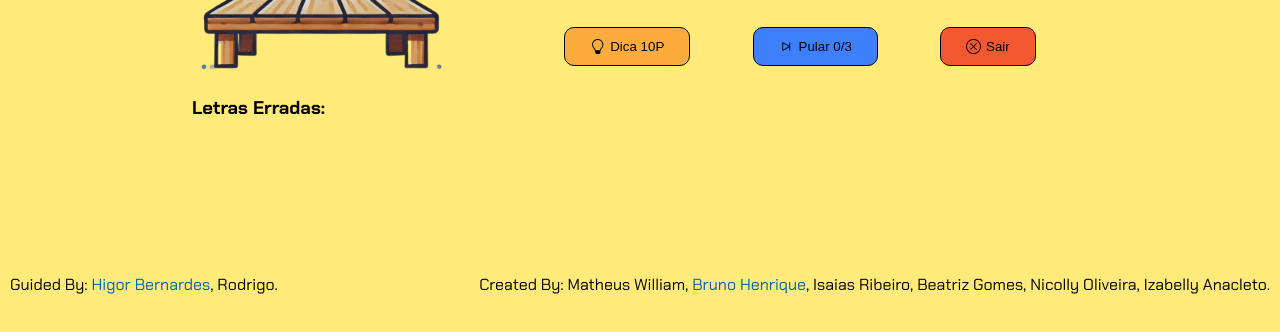
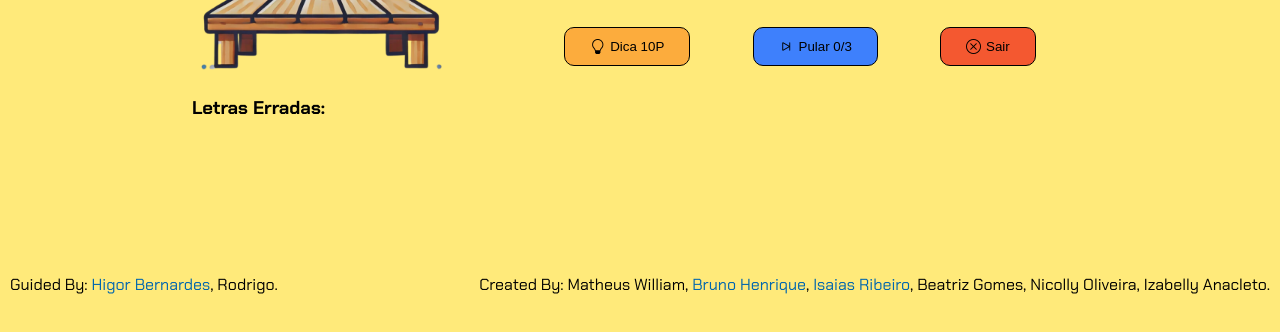
Before and after one commit to BrunoH4ds/Forca_do_Saber, a plain HTML site: page index.html in a window 1280 px wide. Shown: the part 468-800 px from the top of the page. Drawn offline with nearby package versions, Linux system fonts and the light colour scheme.

Commit message:
Update index.html (link isaias)
coloquei no meu nome uma ancora para que ao clicar leve para o meu perfil do github

```diff
--- a/index.html
+++ b/index.html
@@ -46,7 +46,7 @@
   <footer>
     <div class="credits">
       <p>Guided By: <a href="https://github.com/higorber" target="_blank">Higor Bernardes</a>, Rodrigo.</p>
-      <p>Created By: Matheus William, <a href="https://github.com/BrunoH4ds" target="_blank">Bruno Henrique</a>, Isaias Ribeiro, Beatriz Gomes, Nicolly Oliveira, Izabelly Anacleto.</p>
+      <p>Created By: Matheus William, <a href="https://github.com/BrunoH4ds" target="_blank">Bruno Henrique</a>, <a href="https://github.com/IasPY" target="_blank">Isaias Ribeiro</a>, Beatriz Gomes, Nicolly Oliveira, Izabelly Anacleto.</p>
     </div>
   </footer>
   <script src="src/js/dados.js"></script>
```
